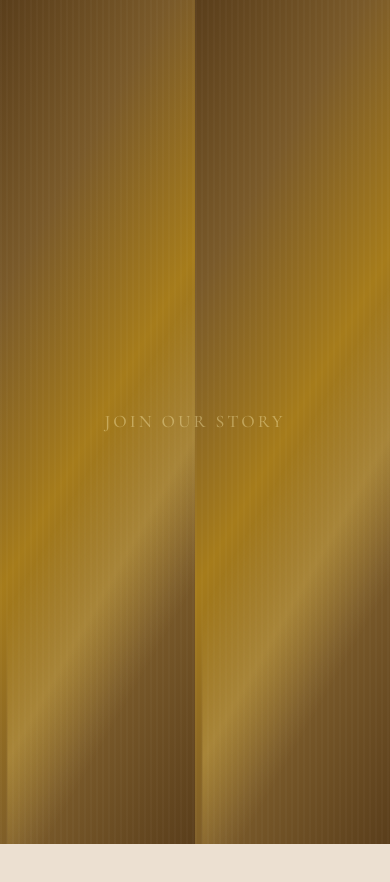
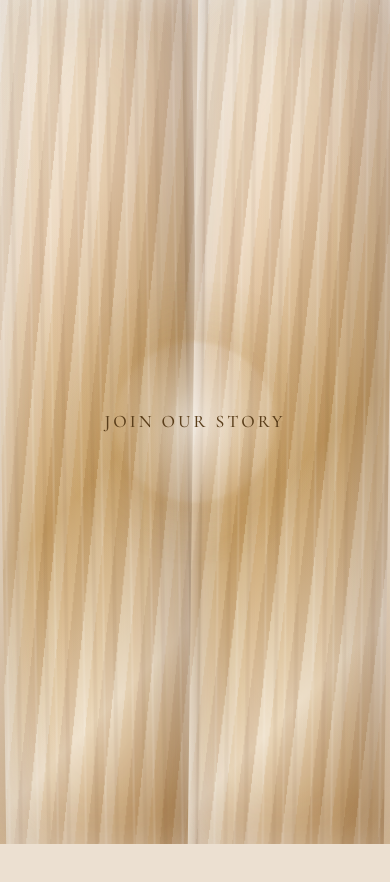
Before and after one commit to rahoof-muhd/invitation-card, a React (Vite) app: page / in a window 390 px wide. Shown: the top 882 px of the page. Built offline with nearby package versions, Linux system fonts and the light colour scheme.

Commit message:
curtain-updation

```diff
--- a/src/App.css
+++ b/src/App.css
@@ -1156,26 +1156,62 @@
   z-index: 9999;
   overflow: hidden;
   visibility: visible;
+  perspective: 1200px;
+  background:
+    radial-gradient(circle at 50% 42%, rgba(255, 251, 242, 0.88), rgba(239, 225, 209, 0.72) 34%, rgba(178, 135, 82, 0.48) 100%);
   transition: visibility 0s linear 0s;
+}
+
+.curtain::before {
+  content: "";
+  position: absolute;
+  inset: 0;
+  z-index: 2;
+  pointer-events: none;
+  background:
+    radial-gradient(circle at 50% 50%, rgba(255, 255, 255, 0.72), transparent 18%),
+    radial-gradient(circle at 50% 50%, transparent 0 16%, rgba(178, 135, 70, 0.18) 17%, transparent 30%);
+  opacity: 0.58;
+  animation: curtainCenterGlow 3.8s ease-in-out infinite;
 }
 
 /* 🎨 Silk fabric look */
 .curtain-left,
 .curtain-right {
+  --curtain-dir: -1;
   width: 50%;
   height: 100%;
   position: relative;
 
-  background: linear-gradient(
-    120deg,
-    #5a3e1b 0%,
-    #7a5a2a 25%,
-    #a67c1b 50%,
-    #7a5a2a 75%,
-    #5a3e1b 100%
-  );
-
-  transition: transform 1.4s cubic-bezier(0.77, 0, 0.18, 1);
+  background:
+    linear-gradient(90deg, rgba(255, 255, 255, 0.2), transparent 18%, rgba(122, 84, 39, 0.12) 72%, rgba(85, 54, 28, 0.2)),
+    repeating-linear-gradient(
+      96deg,
+      rgba(255, 255, 255, 0.18) 0 12px,
+      rgba(225, 195, 153, 0.2) 12px 24px,
+      rgba(151, 104, 58, 0.16) 24px 36px
+    ),
+    linear-gradient(135deg, #fff8ec 0%, #efd9bf 28%, #c9a46a 55%, #f5e6cf 78%, #b88745 100%);
+
+  box-shadow:
+    inset 0 0 42px rgba(255, 255, 255, 0.42),
+    inset 0 0 90px rgba(100, 61, 29, 0.16),
+    0 0 34px rgba(83, 48, 24, 0.14);
+  transform-style: preserve-3d;
+  transition:
+    transform 2.15s cubic-bezier(0.7, 0, 0.16, 1),
+    filter 1.2s ease,
+    opacity 1.2s ease;
+  animation: curtainWindPanel 6.4s ease-in-out infinite;
+}
+
+.curtain-left {
+  transform-origin: left center;
+}
+
+.curtain-right {
+  --curtain-dir: 1;
+  transform-origin: right center;
 }
 
 /* ✨ Fabric folds effect */
@@ -1185,15 +1221,19 @@
   position: absolute;
   inset: 0;
 
-  background: repeating-linear-gradient(
-    90deg,
-    rgba(255,255,255,0.08),
-    rgba(255,255,255,0.08) 2px,
-    transparent 2px,
-    transparent 6px
-  );
-
-  opacity: 0.3;
+  background:
+    radial-gradient(ellipse at 50% 50%, transparent 48%, rgba(78, 48, 24, 0.13) 100%),
+    repeating-linear-gradient(
+      90deg,
+      rgba(255, 255, 255, 0.24) 0 2px,
+      transparent 2px 10px,
+      rgba(103, 67, 35, 0.11) 10px 14px,
+      transparent 14px 28px
+    );
+
+  opacity: 0.58;
+  background-size: 100% 100%, 48px 100%;
+  animation: curtainFoldWind 6.4s ease-in-out infinite;
 }
 
 /* ✨ Golden shine sweep */
@@ -1202,43 +1242,215 @@
   content: "";
   position: absolute;
   top: 0;
-  left: -50%;
-  width: 200%;
-  height: 100%;
-
-  background: linear-gradient(
-    120deg,
-    transparent 40%,
-    rgba(255, 223, 120, 0.25) 50%,
-    transparent 60%
-  );
-
-  animation: curtainShine 4s infinite;
-}
-
-@keyframes curtainShine {
-  0% { transform: translateX(-60%); }
-  100% { transform: translateX(60%); }
+  bottom: 0;
+  width: 18px;
+  pointer-events: none;
+  background: linear-gradient(90deg, rgba(83, 48, 24, 0.18), rgba(255, 255, 255, 0.18), transparent);
+  opacity: 0.68;
+  animation: curtainInnerEdge 6.4s ease-in-out infinite;
+}
+
+.curtain-left::after {
+  right: -9px;
+}
+
+.curtain-right::after {
+  left: -9px;
+  background: linear-gradient(270deg, rgba(83, 48, 24, 0.18), rgba(255, 255, 255, 0.18), transparent);
+}
+
+@keyframes curtainWindPanel {
+  0%, 100% {
+    transform: translateX(0) skewX(0deg) rotateY(0deg) scaleX(1);
+    filter: brightness(1) saturate(1);
+  }
+  22% {
+    transform: translateX(calc(var(--curtain-dir) * 0.8%)) skewX(calc(var(--curtain-dir) * 1.1deg)) rotateY(calc(var(--curtain-dir) * -1.5deg)) scaleX(0.992);
+    filter: brightness(0.99) saturate(1.02);
+  }
+  46% {
+    transform: translateX(calc(var(--curtain-dir) * -1.8%)) skewX(calc(var(--curtain-dir) * -2.2deg)) rotateY(calc(var(--curtain-dir) * 2.8deg)) scaleX(1.022);
+    filter: brightness(1.035) saturate(1.06);
+  }
+  70% {
+    transform: translateX(calc(var(--curtain-dir) * 1.1%)) skewX(calc(var(--curtain-dir) * 1.4deg)) rotateY(calc(var(--curtain-dir) * -1.8deg)) scaleX(0.986);
+    filter: brightness(1.01) saturate(1.03);
+  }
+  86% {
+    transform: translateX(calc(var(--curtain-dir) * -0.6%)) skewX(calc(var(--curtain-dir) * -0.8deg)) rotateY(calc(var(--curtain-dir) * 1deg)) scaleX(1.006);
+  }
+}
+
+@keyframes curtainFoldWind {
+  0%, 100% {
+    background-position: 0 0, 0 0;
+  }
+  46% {
+    background-position: 0 0, calc(var(--curtain-dir) * 16px) 0;
+  }
+  70% {
+    background-position: 0 0, calc(var(--curtain-dir) * -10px) 0;
+  }
+}
+
+@keyframes curtainInnerEdge {
+  0%, 100% {
+    opacity: 0.52;
+    transform: translateX(0) scaleX(1);
+  }
+  46% {
+    opacity: 0.82;
+    transform: translateX(calc(var(--curtain-dir) * -5px)) scaleX(1.22);
+  }
+  70% {
+    opacity: 0.62;
+    transform: translateX(calc(var(--curtain-dir) * 3px)) scaleX(0.92);
+  }
+}
+
+@keyframes curtainCenterGlow {
+  0%, 100% {
+    opacity: 0.42;
+    transform: scale(0.96);
+  }
+  50% {
+    opacity: 0.76;
+    transform: scale(1.04);
+  }
 }
 
 /* 🎬 Opening animation */
 .curtain.open .curtain-left {
-  transform: translateX(-100%);
+  animation: curtainPullOpen 2s cubic-bezier(0.76, 0, 0.12, 1) forwards;
 }
 
 .curtain.open .curtain-right {
-  transform: translateX(100%);
+  animation: curtainPullOpen 2s cubic-bezier(0.76, 0, 0.12, 1) forwards;
 }
 
 .curtain.open {
   pointer-events: none;
+  opacity: 0;
   visibility: hidden;
-  transition: visibility 0s linear 1s;
+  transition: opacity 0.18s ease 1.78s, visibility 0s linear 1.96s;
+}
+
+.curtain.open .curtain-left::before,
+.curtain.open .curtain-right::before {
+  animation: curtainFoldsPullOpen 2s cubic-bezier(0.76, 0, 0.12, 1) forwards;
 }
 
 .curtain.open .curtain-left::after,
 .curtain.open .curtain-right::after {
-  animation: none;
+  animation: curtainEdgePullOpen 2s cubic-bezier(0.76, 0, 0.12, 1) forwards;
+}
+
+.curtain.open::before {
+  animation: curtainRevealFlash 1.1s ease forwards;
+}
+
+.curtain.open .curtain-text {
+  animation: curtainPromptOut 0.35s ease forwards;
+}
+
+@keyframes curtainRevealFlash {
+  0% {
+    opacity: 0.74;
+    transform: scale(1);
+  }
+  100% {
+    opacity: 0;
+    transform: scale(1.32);
+  }
+}
+
+@keyframes curtainPullOpen {
+  0% {
+    transform: translateX(0) skewX(0deg) rotateY(0deg) scaleX(1);
+    opacity: 1;
+    filter: brightness(1);
+  }
+  10% {
+    transform: translateX(calc(var(--curtain-dir) * 3%)) skewX(calc(var(--curtain-dir) * -1deg)) rotateY(calc(var(--curtain-dir) * 2deg)) scaleX(1.018);
+    opacity: 1;
+    filter: brightness(1.02);
+  }
+  34% {
+    transform: translateX(calc(var(--curtain-dir) * 32%)) skewX(calc(var(--curtain-dir) * 4.2deg)) rotateY(calc(var(--curtain-dir) * -7deg)) scaleX(0.94);
+    opacity: 1;
+    filter: brightness(1.05);
+  }
+  62% {
+    transform: translateX(calc(var(--curtain-dir) * 82%)) skewX(calc(var(--curtain-dir) * -3deg)) rotateY(calc(var(--curtain-dir) * 6deg)) scaleX(0.72);
+    opacity: 1;
+    filter: brightness(1.08);
+  }
+  82% {
+    transform: translateX(calc(var(--curtain-dir) * 112%)) skewX(calc(var(--curtain-dir) * 1.6deg)) rotateY(calc(var(--curtain-dir) * -3deg)) scaleX(0.54);
+    opacity: 1;
+  }
+  100% {
+    transform: translateX(calc(var(--curtain-dir) * 126%)) skewX(0deg) rotateY(0deg) scaleX(0.5);
+    opacity: 1;
+    filter: brightness(1.1);
+  }
+}
+
+@keyframes curtainFoldsPullOpen {
+  0% {
+    opacity: 0.58;
+    background-size: 100% 100%, 48px 100%;
+    background-position: 0 0, 0 0;
+  }
+  34% {
+    opacity: 0.72;
+    background-size: 100% 100%, 36px 100%;
+    background-position: 0 0, calc(var(--curtain-dir) * 24px) 0;
+  }
+  62% {
+    opacity: 0.82;
+    background-size: 100% 100%, 22px 100%;
+    background-position: 0 0, calc(var(--curtain-dir) * 48px) 0;
+  }
+  100% {
+    opacity: 0.62;
+    background-size: 100% 100%, 14px 100%;
+    background-position: 0 0, calc(var(--curtain-dir) * 82px) 0;
+  }
+}
+
+@keyframes curtainEdgePullOpen {
+  0% {
+    width: 18px;
+    opacity: 0.68;
+    transform: translateX(0) scaleX(1);
+  }
+  34% {
+    width: 28px;
+    opacity: 0.82;
+    transform: translateX(calc(var(--curtain-dir) * -8px)) scaleX(1.35);
+  }
+  62% {
+    width: 48px;
+    opacity: 0.92;
+    transform: translateX(calc(var(--curtain-dir) * -20px)) scaleX(1.8);
+  }
+  100% {
+    width: 58px;
+    opacity: 0.9;
+    transform: translateX(calc(var(--curtain-dir) * -32px)) scaleX(2);
+  }
+}
+
+@keyframes curtainPromptOut {
+  0% {
+    opacity: 1;
+    transform: translate(-50%, -50%) scale(1);
+  }
+  100% {
+    opacity: 0;
+    transform: translate(-50%, -54%) scale(0.96);
+  }
 }
 
 /* 📝 Text */
@@ -1247,15 +1459,19 @@
   top: 50%;
   left: 50%;
   transform: translate(-50%, -50%);
-
-  color: #f5e6a8;
+  z-index: 4;
+  color: #5a3e1b;
   font-size: 1.1rem;
   letter-spacing: 3px;
   cursor: pointer;
-
   font-family: 'Cormorant Garamond', serif;
 
-  animation: fadePulse 2s infinite;
+  /* animation: fadePulse 2s infinite; */
+}
+
+.curtain-text::before,
+.curtain-text::after {
+  display: none;
 }
 
 @keyframes fadePulse {
--- a/src/App.jsx
+++ b/src/App.jsx
@@ -42,9 +42,9 @@ function App() {
         <div className="curtain-right" onClick={openCurtain}></div>
 
         {!open && (
-          <div className="curtain-text" onClick={openCurtain}>
+          <span className="curtain-text" onClick={openCurtain}>
             JOIN OUR STORY
-          </div>
+          </span>
         )}
       </div>
 
```
